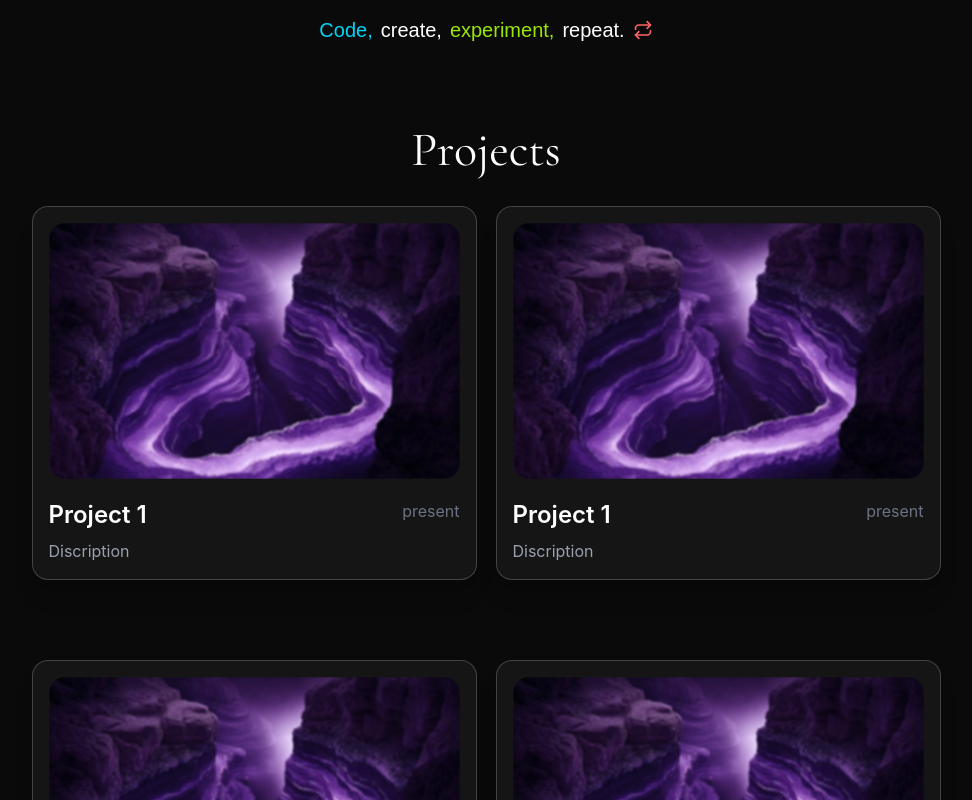
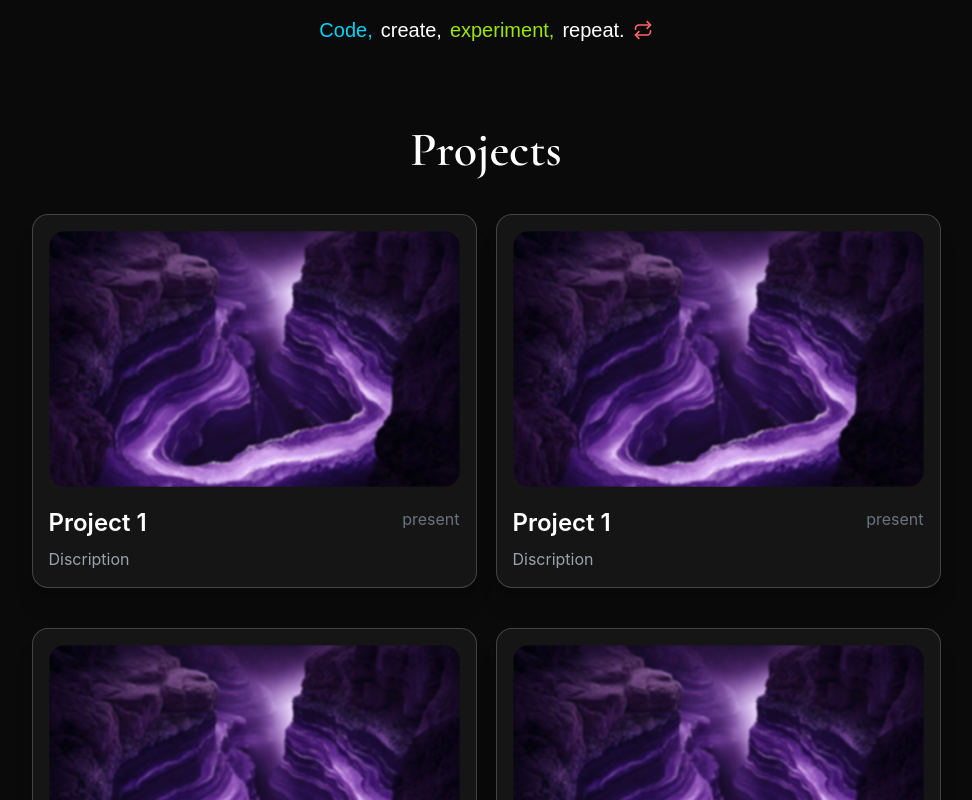
Before and after one commit to abhi-r21/Portfolio-Website, a React app: page / in a window 1280 px wide. Shown: the part 660-1460 px from the top of the page, without its empty margins (154-1126 px from the left). Built offline with nearby package versions, Linux system fonts and the light colour scheme; the HTML template or start-up script is replaced by a standard one; a web font is replaced by a local one.

Commit message:
Added few changes

```diff
--- a/src/App.tsx
+++ b/src/App.tsx
@@ -7,10 +7,9 @@ function App() {
   return (
     <>
       <Navbar />
-      <main>
-        <Hero/>
-        <Projects/>
-      </main>
+
+      <Hero/>
+      <Projects/>
   </>
   );
 }
--- a/src/components/Projects.tsx
+++ b/src/components/Projects.tsx
@@ -2,10 +2,10 @@ import ProjectCard from "./ProjectCard";
 function Projects(){
   return(
     <section id="projects" className="px-6 py-20">
-      <h2 className="text-center font-[Cormorant_Garamond] text-5xl">
+      <h2 className="text-center font-[Cormorant_Garamond] text-5xl font-semibold ">
         Projects
       </h2>
-      <div className="mx-auto mt-10 grid w-full max-w-4xl grid-cols-2 justify-items-center gap-x-8 gap-y-20">
+      <div className="mx-auto mt-12 grid w-full max-w-4xl grid-cols-2 justify-items-center gap-x-8 gap-y-10">
         <ProjectCard/>
         <ProjectCard/>
         <ProjectCard/>
```
